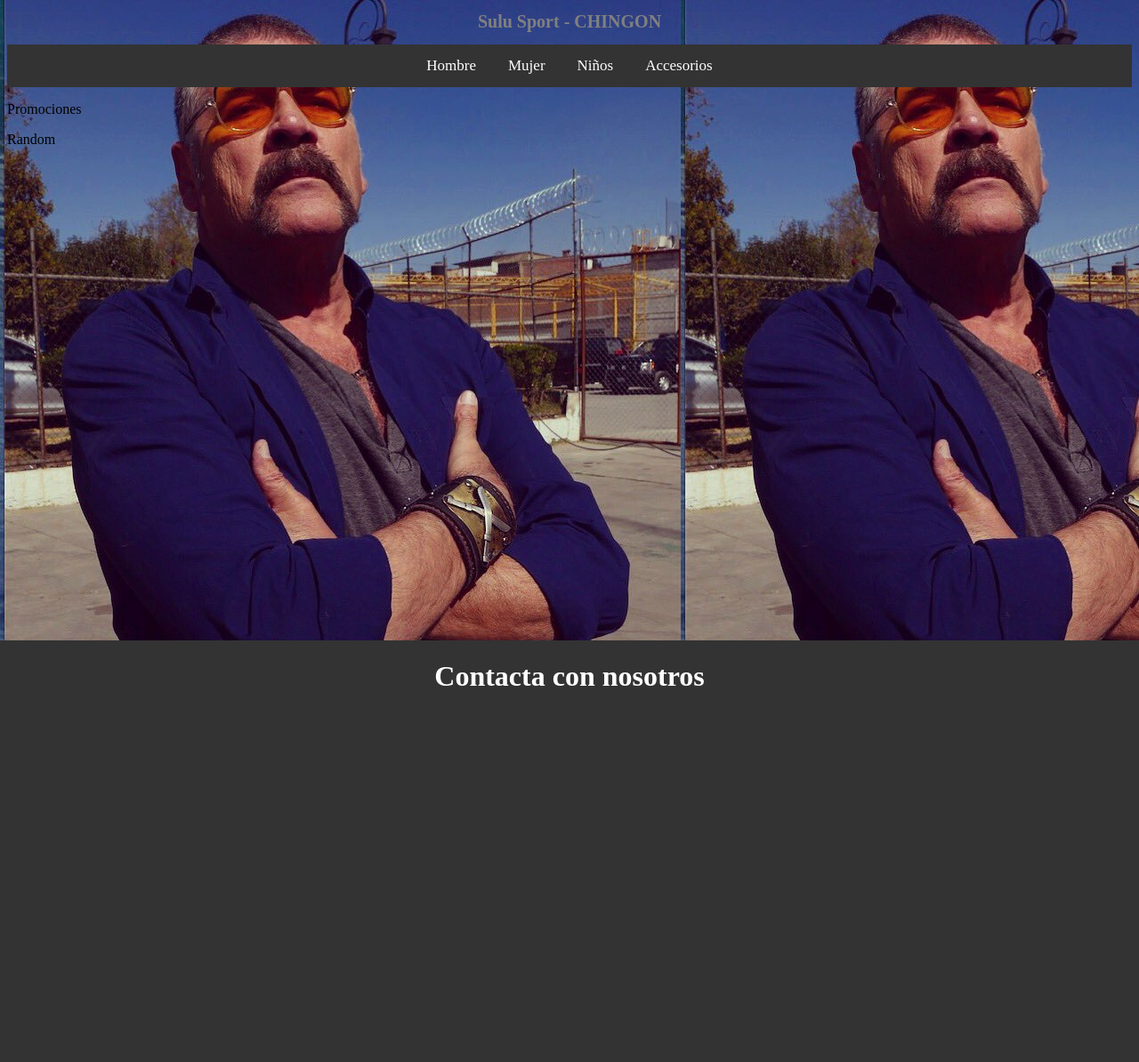
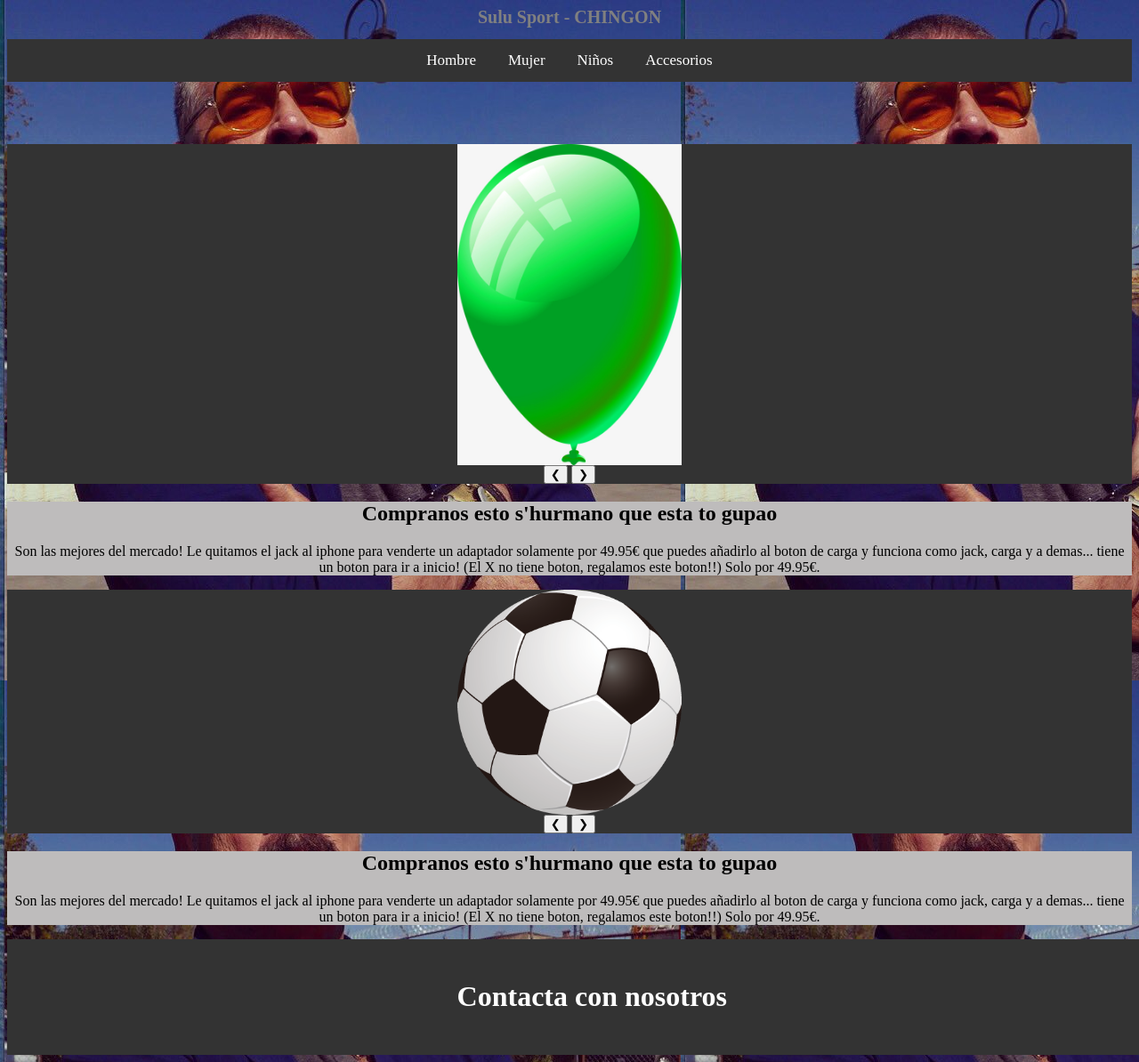
Before and after one commit to IvanLopezMedina/WebShop, a PHP site: page / in a window 1280 px wide; the page is wider, and only the part inside the window is pictured. Shown: that part at 89% size. Before the commit the page ends 771 px from the top of that part, so only its background shows below. Run offline with PHP 8.4, Linux system fonts and the light colour scheme.

Commit message:
Index y separar header
Creacion de los sliders con su funcion en script, le he dado un poco de forma a la pagina.  Tambien se han añadido unas fotos para tener de ejemplo.

```diff
--- /dev/null
+++ b/css/head.css
@@ -0,0 +1,42 @@
+.topnav {
+	text-align: center;
+	color:gray;
+	height:5%;
+	font-size: 10px;
+}
+
+body{
+	margin: auto;
+}
+
+nav {
+    background-color: #333;
+    overflow: hidden;
+    text-align: center;
+    width:100%;
+}
+
+nav ul {
+	list-style-type: none;
+	margin: 0;
+	padding: 0;
+
+}
+
+nav li {
+	display:inline;
+}
+
+nav a {
+	  display:inline-block;
+	  color: white;
+	  text-align: center;
+	  padding: 14px 16px;
+	  text-decoration: none;
+	  font-size: 17px;
+}
+
+nav a:hover{
+	background-color: gray;
+  	color: black;
+}
--- a/css/index.css
+++ b/css/index.css
@@ -1,53 +1,59 @@
-.topnav {
-	text-align: center;
-	color:gray;
-	height:5%;
-	font-size: 10px;
-}
-
-nav {
-    background-color: #333;
-    overflow: hidden;
-    text-align: center;
-    width:100%;
-}
-
-nav ul {
-	list-style-type: none;
-	margin: 0;
-	padding: 0;
-
-}
-
-nav li {
-	display:inline;
-}
-
-nav a {
-	  display:inline-block;
-	  color: white;
-	  text-align: center;
-	  padding: 14px 16px;
-	  text-decoration: none;
-	  font-size: 17px;
-}
-
-nav a:hover{
-	background-color: gray;
-  	color: black;
+object{
+	width: 100%;
 }
 
 footer {
-	position: fixed;
+	position: relative;
     left: 0;
     bottom: 0;
     width: 100%;
     background-color: #333;
     color: white;
     text-align: center;
+    padding: 2%;
 }
 
 body {
 	background-image: url(../img/guillotina.jpg);
 	background-color: #cccccc;
 }
+
+#slider1{
+	display: block;
+	text-align: center;
+    width: 100%;
+    background-color: #333;
+}
+
+#slider2{
+	display: block;
+	text-align: center;
+    width: 100%;
+    background-color: #333;
+}
+
+#info1{
+	margin: auto;
+}
+
+.informacion{
+	display: block;
+	text-align: center;
+	width: 100%;
+	background-color: #bebcbc;
+}
+
+.globosCarousel{
+	display: block;
+    margin-left: auto;
+    margin-right: auto;
+    width: 20%;
+}
+
+
+.pelotasCarousel{
+	display: block;
+    margin-left: auto;
+    margin-right: auto;
+    width: 20%;
+}
--- /dev/null
+++ b/head.html
@@ -0,0 +1,15 @@
+
+<link rel="stylesheet" href="css/head.css">
+
+	<topnav class ="topnav">
+			<h1> Sulu Sport - CHINGON </h1>
+	</topnav>
+
+	<nav>
+		<ul>
+			<li><a href="" title=""> Hombre </a></li>
+			<li><a href="" title=""> Mujer </a></li>
+			<li><a href="" title="">Niños </a> </li>
+			<li><a href="" title=""> Accesorios </a></li>
+		</ul>
+	</nav>
--- a/index.html
+++ b/index.html
@@ -9,33 +9,122 @@
 <body>
 
 	<header id="header" class="">
-		<topnav class ="topnav">
-			<h1> Sulu Sport - CHINGON </h1>
-		</topnav>
-
-		<nav>
-		<ul>
-			<li><a href="" title=""> Hombre </a></li>
-			<li><a href="" title=""> Mujer </a></li>
-			<li><a href="" title="">Niños </a> </li>
-			<li><a href="" title=""> Accesorios </a></li>
-		</ul>
-	</nav>
+		<object type="text/html" data="head.html"></object>
 	</header><!-- /header -->
 
 
+	<section id="slider1">
+		<img id="globoRojo" class="globosCarousel" src="img/globoRojo.jpg">
+		<img id="globoAzul" class="globosCarousel" src="img/globoAzul.jpg">
+		<img id="globoVerde" class="globosCarousel" src="img/globoVerde.jpg">
 
-	<section>
-		<p> Promociones </p>
+		<button class="botones" onclick="plusDivs1(-1)">&#10094;</button>
+		<button class="botones" onclick="plusDivs1(+1)">&#10095;</button>
 	</section>
 
-	<section>
-		<p> Random </p>
+
+	<section class="informacion">
+		<h1> Compranos esto s'hurmano que esta to gupao </h1>
+		<p> Son las mejores del mercado! Le quitamos el jack al iphone para venderte un adaptador solamente por 49.95€ que puedes añadirlo al boton de carga y funciona como jack, carga y a demas... tiene un boton para ir a inicio! (El X no tiene boton, regalamos este boton!!) Solo por 49.95€.</p>
+	</section>
+
+	<section id="slider2">
+		<img id="pelotaRoja" class="pelotasCarousel" src="img/pelotaBlanca.jpg">
+		<img id="pelotaAzul" class="pelotasCarousel" src="img/pelotaAzul.jpg">
+		<img id="pelotaBlanca" class="pelotasCarousel" src="img/pelotaRoja.jpg">
+
+		<button class="botones" onclick="plusDivs2(-1)">&#10094;</button>
+		<button class="botones" onclick="plusDivs2(+1)">&#10095;</button>
+	</section>
+
+	<section id="info1" class="informacion">
+		<h1> Compranos esto s'hurmano que esta to gupao </h1>
+		<p> Son las mejores del mercado! Le quitamos el jack al iphone para venderte un adaptador solamente por 49.95€ que puedes añadirlo al boton de carga y funciona como jack, carga y a demas... tiene un boton para ir a inicio! (El X no tiene boton, regalamos este boton!!) Solo por 49.95€.</p>
 	</section>
 
 
 	<footer>
 		<h1> Contacta con nosotros </h1>
 	</footer>
+
+	<script>
+
+		/* FUNCIONAMIENTO DEL CAROUSEL - SLIDER 1 */
+
+			//Pasar automaticamente
+			var slideIndex = 0;
+			carousel1();
+
+			function carousel1() {
+			    var i;
+			    var x = document.getElementsByClassName("globosCarousel");
+			    for (i = 0; i < x.length; i++) {
+			      x[i].style.display = "none";
+			    }
+			    slideIndex++;
+			    if (slideIndex > x.length) {slideIndex = 1}
+			    x[slideIndex-1].style.display = "block";
+			    setTimeout(carousel1, 2000);
+			}
+
+			//Pasar con los botones
+			showDivs(slideIndex);
+
+			function plusDivs1(n) {
+			  showDivs(slideIndex += n);
+			}
+
+			function showDivs(n) {
+				var i;
+			 	var x = document.getElementsByClassName("globosCarousel");
+			  	if (n > x.length) {slideIndex = 1}
+			  	if (n < 1) {slideIndex = x.length}
+			  	for (i = 0; i < x.length; i++) {
+			    	x[i].style.display = "none";
+			  	}
+			  	x[slideIndex-1].style.display = "block";
+			}
+		/* FUNCIONAMIENTO DEL CAROUSEL - SLIDER 1 */
+
+
+		/* FUNCIONAMIENTO DEL CAROUSEL - SLIDER 2 */
+
+			//Pasar automaticamente
+			var slideIndex = 0;
+			carousel2();
+
+			function carousel2() {
+			    var i;
+			    var x = document.getElementsByClassName("pelotasCarousel");
+			    for (i = 0; i < x.length; i++) {
+			      x[i].style.display = "none";
+			    }
+			    slideIndex++;
+			    if (slideIndex > x.length) {slideIndex = 1}
+			    x[slideIndex-1].style.display = "block";
+			    setTimeout(carousel2, 2000);
+			}
+
+			//Pasar con los botones
+			showDivs2(slideIndex);
+
+			function plusDivs2(n) {
+			  showDivs2(slideIndex += n);
+			}
+
+			function showDivs2(n) {
+				var i;
+			 	var x = document.getElementsByClassName("pelotasCarousel");
+			  	if (n > x.length) {slideIndex = 1}
+			  	if (n < 1) {slideIndex = x.length}
+			  	for (i = 0; i < x.length; i++) {
+			    	x[i].style.display = "none";
+			  	}
+			  	x[slideIndex-1].style.display = "block";
+			}
+		/* FUNCIONAMIENTO DEL CAROUSEL - SLIDER 2 */
+
+	</script>
+
 </body>
 </html>
```
Also changed, not shown: img/globoAzul.jpg (added), img/globoRojo.jpg (added), img/globoVerde.jpg (added), img/pelotaAzul.jpg (added), img/pelotaBlanca.jpg (added), img/pelotaRoja.jpg (added).
